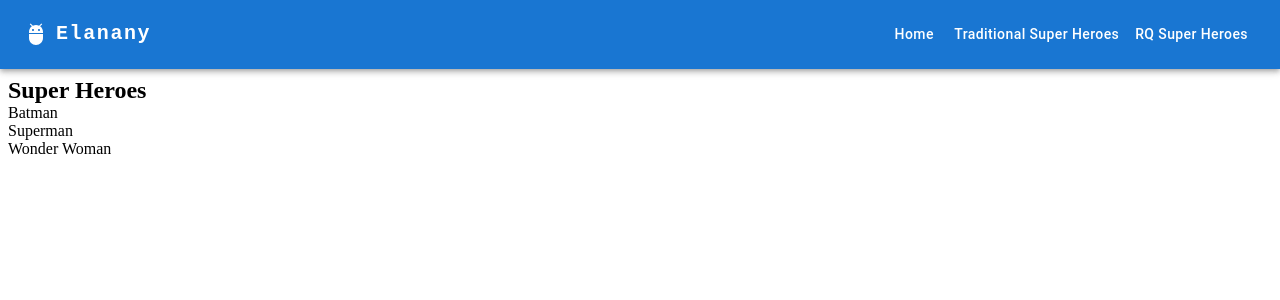
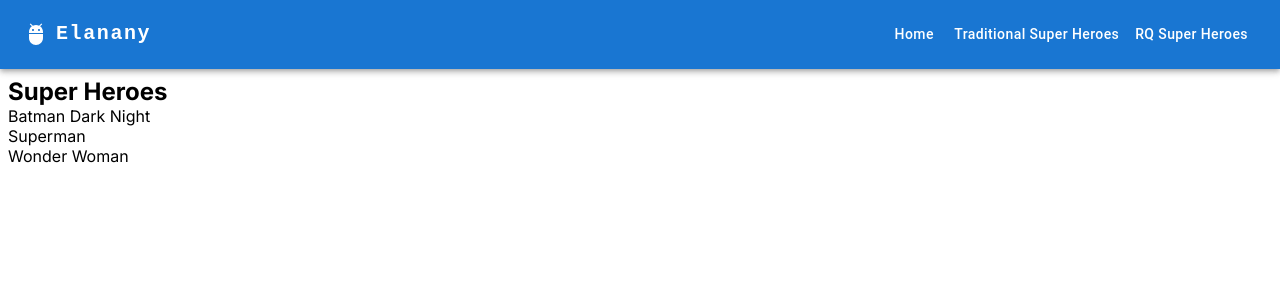
Before and after one commit to samirbobo/react-query-pro, a React (Vite) app: page /super-heroes in a window 1280 px wide. Shown: the top 300 px of the page. Built offline with nearby package versions, Linux system fonts and the light colour scheme; data requests are answered from the project's data file.

Commit message:
documentations

```diff
--- a/db.json
+++ b/db.json
@@ -2,7 +2,7 @@
   "superheroes": [
     {
       "id": 1,
-      "name": "Batman",
+      "name": "Batman Dark Night",
       "alterEgo": "Bruce Wayne"
     },
     {
--- a/package.json
+++ b/package.json
@@ -17,6 +17,7 @@
     "@mui/icons-material": "^5.16.7",
     "@mui/material": "^5.16.7",
     "@tanstack/react-query": "^5.52.1",
+    "@tanstack/react-query-devtools": "^5.52.1",
     "axios": "^1.7.5",
     "json-server": "^1.0.0-beta.2",
     "react": "^18.3.1",
--- a/src/App.jsx
+++ b/src/App.jsx
@@ -9,6 +9,7 @@ import RQSuperHeroes from "./pages/RQSuperHeroes";
 import SuperHeroes from "./pages/SuperHeroes";
 import NotFound from "./pages/NotFound";
 import { QueryClient, QueryClientProvider } from "@tanstack/react-query";
+import { ReactQueryDevtools } from "@tanstack/react-query-devtools";
 import Root from "./components/Root";
 
 const router = createBrowserRouter(
@@ -21,13 +22,21 @@ const router = createBrowserRouter(
     </Route>
   )
 );
+const MINUTE = 1000 * 60;
 
-const client = new QueryClient();
+const client = new QueryClient({
+  defaultOptions: {
+    queries: {
+      gcTime: MINUTE,
+    },
+  },
+});
 
 function App() {
   return (
     <QueryClientProvider client={client}>
       <RouterProvider router={router} />
+      <ReactQueryDevtools initialIsOpen={true} />
     </QueryClientProvider>
   );
 }
--- a/src/components/Root.jsx
+++ b/src/components/Root.jsx
@@ -11,4 +11,4 @@ export default function Root() {
       </Box>
     </>
   );
-}
+};
--- a/src/index.css
+++ b/src/index.css
@@ -1,5 +1,10 @@
+@import url("https://fonts.googleapis.com/css2?family=Inter:wght@100..900&display=swap");
+
 * {
   padding: 0;
   margin: 0;
   box-sizing: border-box;
 }
+body {
+  font-family: "Inter", sans-serif;
+}
--- a/src/pages/SuperHeroes.jsx
+++ b/src/pages/SuperHeroes.jsx
@@ -6,13 +6,21 @@ const fetchSuperHeroes = () => {
 };
 
 export default function SuperHeroes() {
-  const { isPending, data } = useQuery({
+  const { isPending, data, isError, error } = useQuery({
     queryKey: ["super-heroes"],
     queryFn: fetchSuperHeroes,
+    staleTime: 10000,
+    refetchOnMount: true,
+    // refetchOnWindowFocus: "true",
   });
 
   if (isPending) {
     return <h2>Loading...</h2>;
+  }
+
+
+  if (isError) {
+    return <h2>{error.message}</h2>;
   }
 
   return (
```
Also changed, not shown: documentation.js (+46 -0 lines), 1 other file (tests, documents, lock files or other folders).
